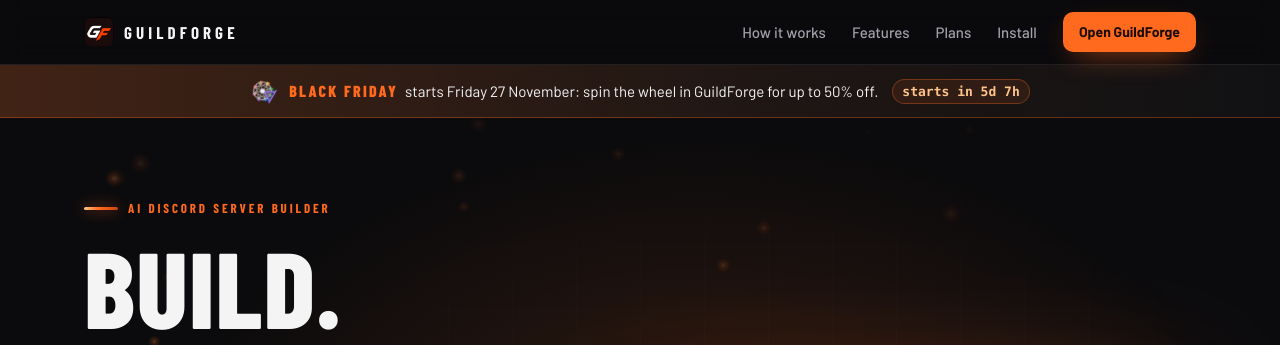
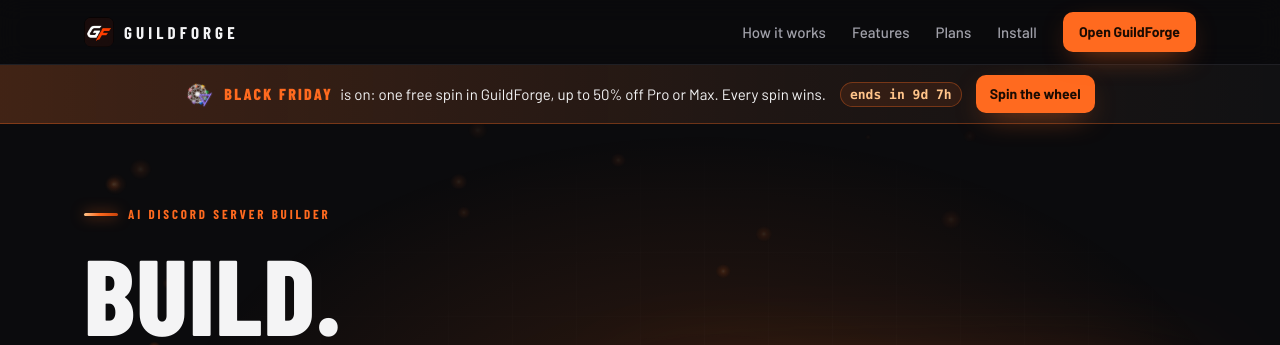
Before and after one commit to guildforgestudio/guildforgestudio.github.io, a plain HTML site: page index.html in a window 1280 px wide. Shown: the top 345 px of the page. Drawn offline with Linux system fonts and the light colour scheme; no server answers.

Commit message:
Site: the Black Friday wheel is on from today
The bar shows the offer as running from Saturday 21 November until Monday
30 November 23:59, Greek time.

Co-Authored-By: Claude Opus 5.5 <noreply@anthropic.com>

```diff
--- a/index.html
+++ b/index.html
@@ -906,7 +906,7 @@
    * coming or running. Nothing is sent anywhere and nothing is stored.
    */
   (function () {
-    var START = Date.parse("2026-11-27T00:00:00+02:00");
+    var START = Date.parse("2026-11-21T00:00:00+02:00");
     var END = Date.parse("2026-12-01T00:00:00+02:00");
     var TEASE_FROM = START - 7 * 86400000;
     var bar = document.getElementById("bf-bar");
@@ -934,7 +934,7 @@
       bar.hidden = false;
       text.textContent = live
         ? " is on: one free spin in GuildForge, up to 50% off Pro or Max. Every spin wins."
-        : " starts Friday 27 November: spin the wheel in GuildForge for up to 50% off.";
+        : " starts soon: spin the wheel in GuildForge for up to 50% off.";
       time.textContent = live ? "ends in " + left(END - now) : "starts in " + left(START - now);
       cta.hidden = !live;
       if (plans) plans.hidden = !live;
```
